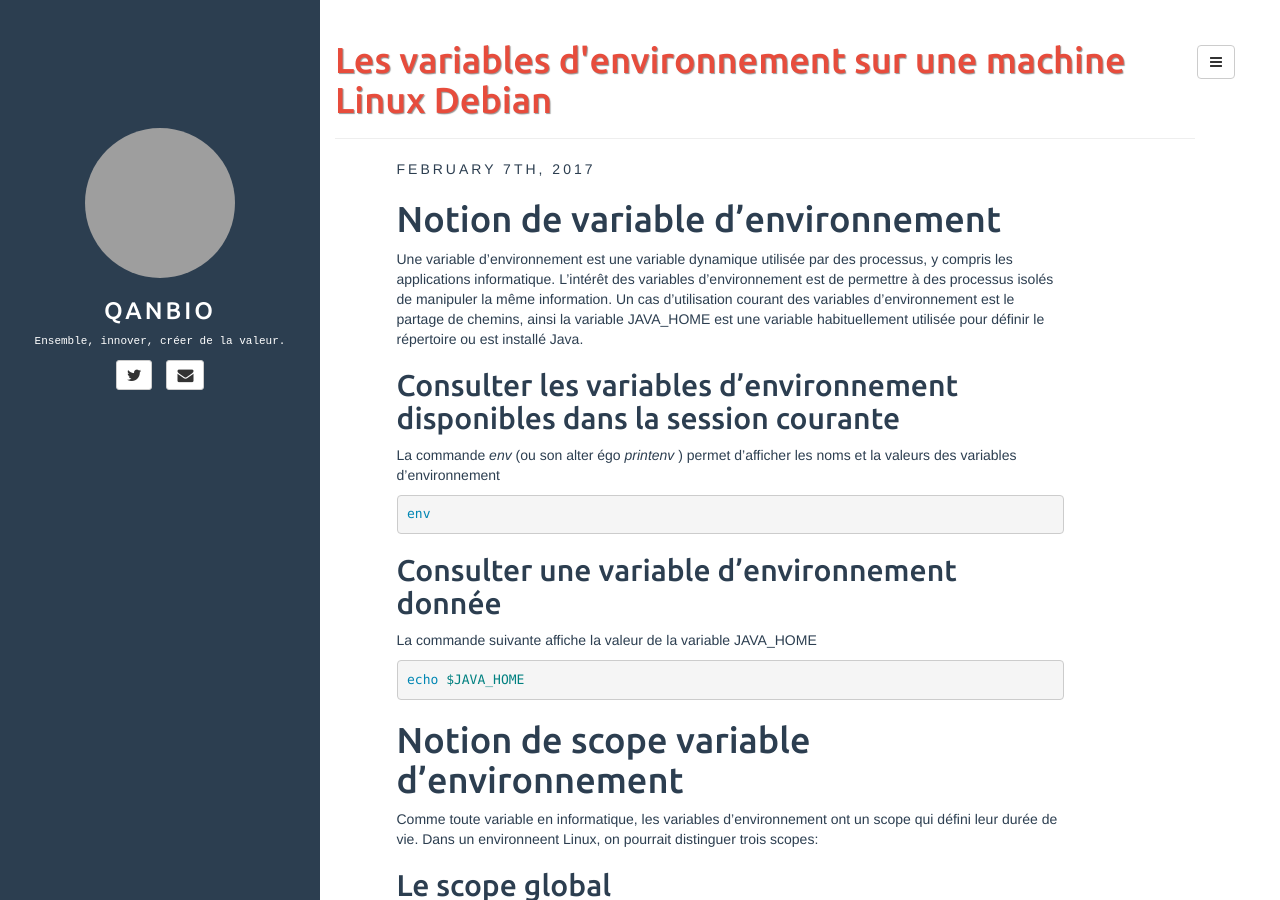
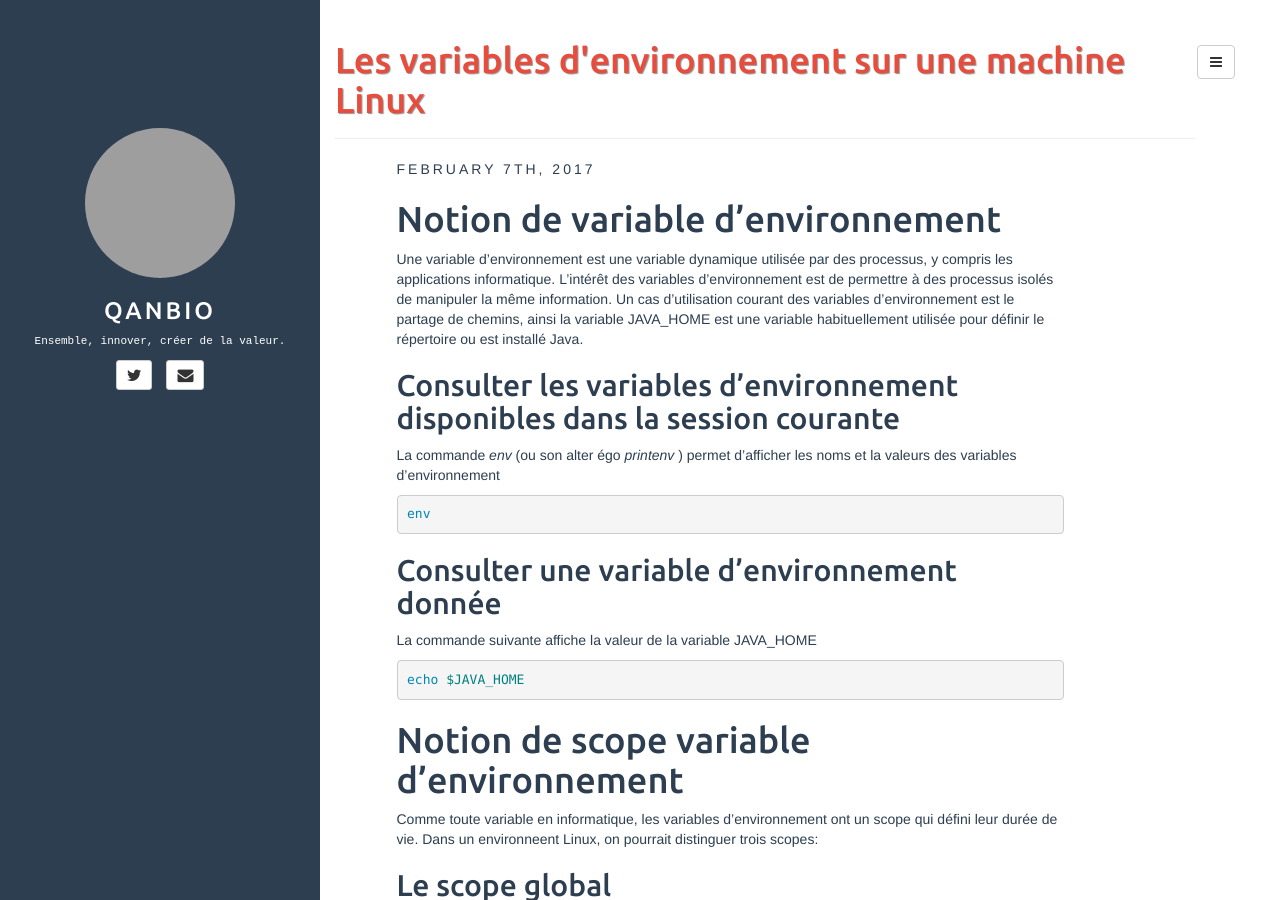
Before and after one commit to qanbio/blog, a Jekyll site: the page built from _posts/2017-02-07-variables-environnement-linux.md, in a window 1280 px wide and 900 px high. Built offline with Jekyll 4.4.1, drawn with Linux system fonts in a browser that asks for light colours; comment, search, counter and statistics services are not loaded; some of the changed text lies outside the part shown; grey boxes are pictures that could not be loaded.

```diff
--- a/_posts/2017-02-07-variables-environnement-linux.md
+++ b/_posts/2017-02-07-variables-environnement-linux.md
@@ -1,6 +1,6 @@
 ---
 layout: post
-title: Les variables d'environnement sur une machine Linux Debian
+title: Les variables d'environnement sur une machine Linux
 categories: [tech]
 tags: [linux, debian, env, var, variable, environnement]
 author: crepin_fadjo
@@ -66,13 +66,13 @@
 # Création d'une variable d’environnement pour l'utilisateur courant
 En étant connecté en tant que crepin_fadjo :
 {% highlight bash %}
-sudo echo "export JAVA_HOME=/opt/jdk1.8.0_101/" >>> /home/crepin_fadjo/.bash_profile
+sudo echo "export JAVA_HOME=/opt/jdk1.8.0_101/" >> /home/crepin_fadjo/.bash_profile
 {% endhighlight %}
 Si nous changeons d'utilisateurs, nous pouvons constater que notre variable n'y existe pas.
 
 # Création d'une variable d’environnement pour tous les utilisateurs
 Avec un utilisateur autorisé :
 {% highlight bash %}
-sudo echo "export JAVA_HOME=/opt/jdk1.8.0_10/" >>> /etc/profile
+sudo echo "export JAVA_HOME=/opt/jdk1.8.0_10/" >> /etc/profile
 {% endhighlight %}
 Il faut noter que l'utilisateur crepin_fadjo continuera à avoir JAVA_HOME=/opt/jdk1.8.0_101 car il a surchagé la config réalisée dans /etc/profile
```
Also changed, not shown: _posts/2017-02-08-jenkins-installation-linux.md (added, +67 -0 lines).
